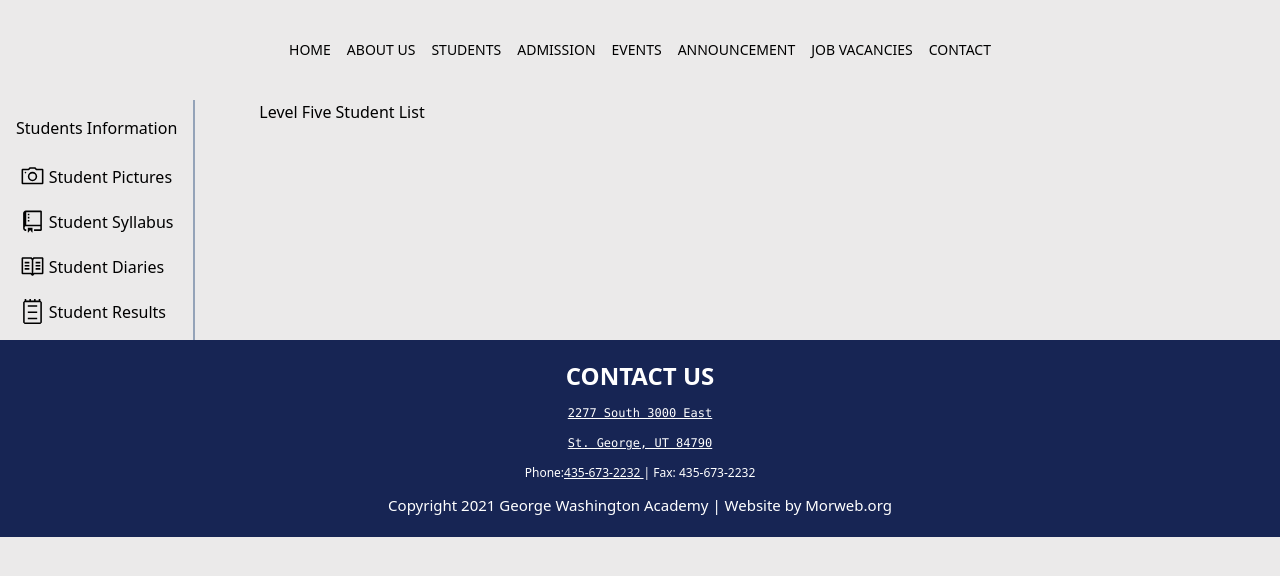
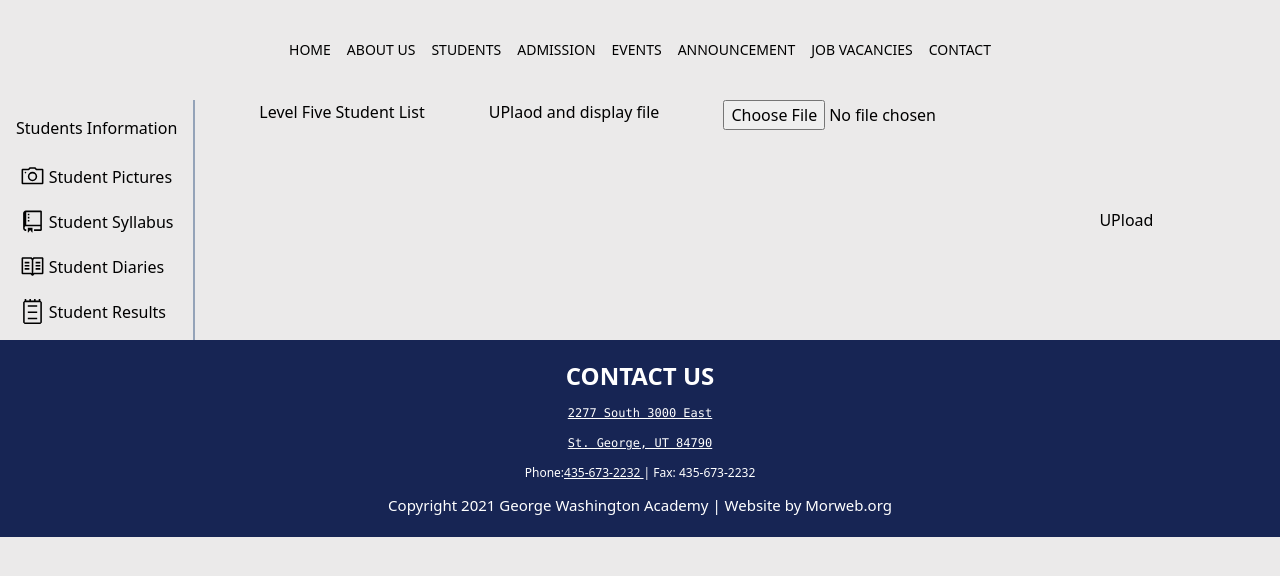
Before and after one commit to PrivateSSG/PersonalWebsite, a Next.js app: page /students/student-diaries/level/Grade-Eight in a window 1280 px wide. Shown: the top 576 px of the page. Built offline with nearby package versions, Linux system fonts and the light colour scheme.

Commit message:
added pdf functionality

```diff
--- /dev/null
+++ b/app/components/UploadDownloadPDF.jsx
@@ -0,0 +1,37 @@
+"use client"
+import { useState } from "react"
+import PSDFKit from 'pspdfkit'
+import { Client, ID, Storage } from 'appwrite'
+const client = new Client();
+client.setEndpoint('https://cloud.appwrite.io/v1')
+client.setProject("6533c1336f3a644753c1")
+const storage = new Storage(client)
+
+const UploadDownloadPDF = () => {
+    const [file, setFile] = useState(null)
+    const handleFileUpload = async (e) => {
+        if (file === null) {
+            return
+        }
+        //upload file
+        const response = await storage.createFile("65438b60d7c109a7a7d5",ID.unique(),file)
+        //get file
+        const fileUrl = storage.getFileDownload(response.$id)
+
+        //open the pdf
+        const psdfkit = new PSDFKit();
+        psdfkit.open(fileUrl)
+
+
+    }
+    return (
+        <>
+            <h1>UPlaod and display file</h1>
+            <input type="file" onChange={((e) => setFile(e.target.files[0]))} />
+            <button onClick={handleFileUpload}>UPload</button>
+
+        </>
+    )
+}
+
+export default UploadDownloadPDF
--- a/app/students/student-diaries/level/Grade-Eight/page.js
+++ b/app/students/student-diaries/level/Grade-Eight/page.js
@@ -1,7 +1,11 @@
+import UploadDownloadPDF from '@/app/components/UploadDownloadPDF'
 import React from 'react'
 
 export default function page() {
   return (
+    <>
     <div>Level Five Student List</div>
+    <UploadDownloadPDF />
+    </>
   )
 }
--- /dev/null
+++ b/appwrite.config.js
@@ -0,0 +1,4 @@
+module.exports = {
+    endpoint: 'https://cloud.appwrite.io/v1',
+    project: '6533c1336f3a644753c1',
+  };
--- a/package.json
+++ b/package.json
@@ -10,6 +10,7 @@
   },
   "dependencies": {
     "@headlessui/react": "^0.2.0-95c8cc7",
+    "@react-pdf-viewer/core": "^3.12.0",
     "appwrite": "^13.0.0",
     "axios": "^1.5.1",
     "dotenv": "^16.3.1",
@@ -21,7 +22,9 @@
     "react": "^18",
     "react-bootstrap": "^2.9.0",
     "react-dom": "^18",
-    "react-icons": "^4.11.0"
+    "react-icons": "^4.11.0",
+    "react-pdf": "^7.5.1",
+    "react-pdf-viewer": "^0.1.0"
   },
   "devDependencies": {
     "autoprefixer": "^10",
--- /dev/null
+++ b/pspdfkit.config.js
@@ -0,0 +1,5 @@
+const pspdfkit = require('pspdfkit');
+
+module.exports = {
+    apiKey: 'pdf_live_IGpNkZDDdIaVzgeoOuNovSkTIobiTKomRuIJO90MKIw',
+};
```
Also changed, not shown: 1 other file (tests, documents, lock files or other folders).
